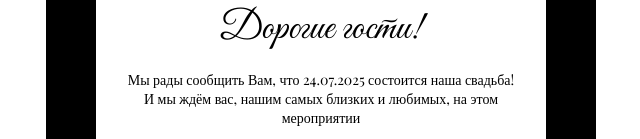
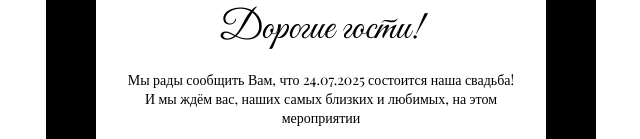
Before and after one commit to saanyaa/sanya-ira-wedding, a plain HTML site: page index.html in a window 1280 px wide. Shown: the part 813-952 px from the top of the page, 319-959 px from the left. Drawn offline with nearby package versions, Linux system fonts and the light colour scheme.

Commit message:
Update index.html

```diff
--- a/index.html
+++ b/index.html
@@ -224,7 +224,7 @@
 
       <p style="font-size: 14px; margin-top: 16px;">
         Мы рады сообщить Вам, что 24.07.2025 состоится наша свадьба!<br>
-        И мы ждём вас, нашим самых близких и любимых, на этом мероприятии
+        И мы ждём вас, наших самых близких и любимых, на этом мероприятии
       </p>
 
       <div class="photo-frame">
```
